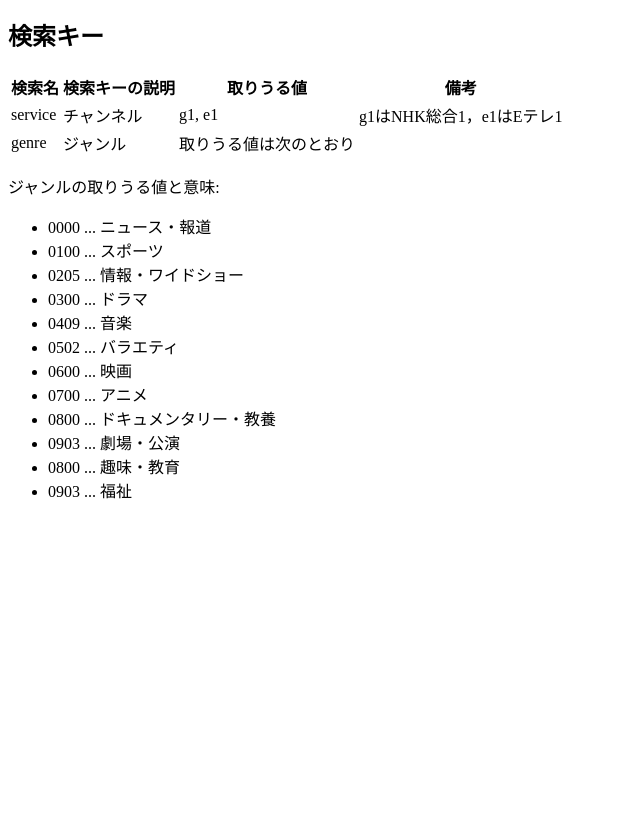
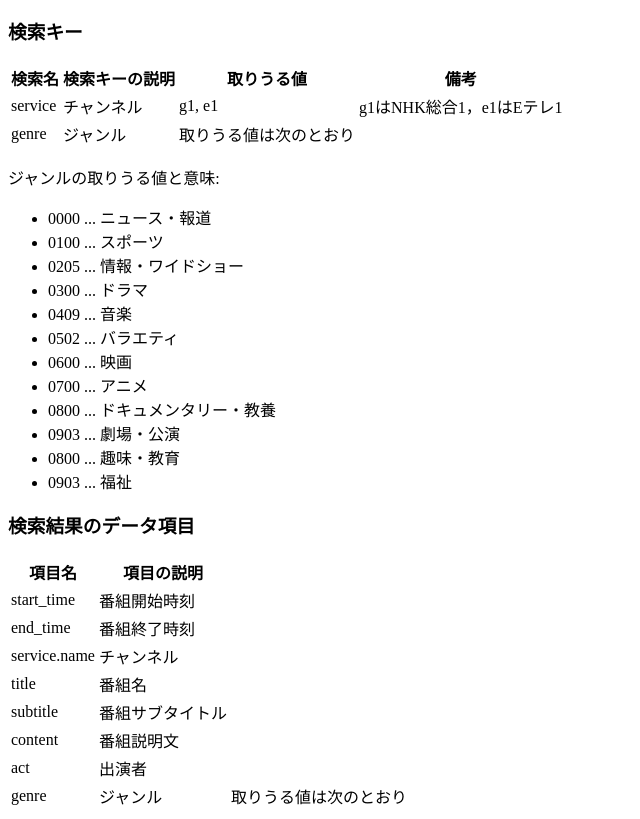
Before and after one commit to G284892022/medialabo, a plain HTML site: page project.html in a window 1280 px wide. Shown: the part 58-877 px from the top of the page, without its empty margins (0-640 px from the left). Before the commit the page ends 800 px from the top, so only its background shows below. Drawn offline with Linux system fonts and the light colour scheme.

Commit message:
Add files via upload

```diff
--- a/project.html
+++ b/project.html
@@ -6,7 +6,7 @@
   </head>
   <body>
     <h2>NHK の番組表</h2>
-    <h2>検索キー</h2>
+    <h3>検索キー</h3>
     <table>
         <tr>
           <th>検索名</th>
@@ -42,5 +42,46 @@
         <li>0800 ... 趣味・教育</li>
         <li>0903 ... 福祉</li>
     </ul>
+    <h3>検索結果のデータ項目</h3>
+    <table>
+        <tr>
+          <th>項目名</th>
+          <th>項目の説明</th>
+        </tr>
+        <tr>
+         <td>start_time</td>
+         <td>番組開始時刻</td>
+        </tr>
+        <tr>
+         <td>end_time</td>
+         <td>番組終了時刻</td>
+        </tr>
+        <tr>
+         <td>service.name</td>
+         <td>チャンネル</td>
+        </tr>
+        <tr>
+         <td>title</td>
+         <td>番組名</td>
+        </tr>
+        <tr>
+         <td>subtitle</td>
+         <td>番組サブタイトル</td>
+        </tr>
+        <tr>
+         <td>content</td>
+         <td>番組説明文</td>
+        </tr>
+        <tr>
+         <td>act</td>
+         <td>出演者</td>
+        </tr>
+
+        <tr>
+          <td>genre</td>
+          <td>ジャンル</td>
+          <td>取りうる値は次のとおり </td>
+        </tr>
+    </table>
 </body>
 </html>
```
